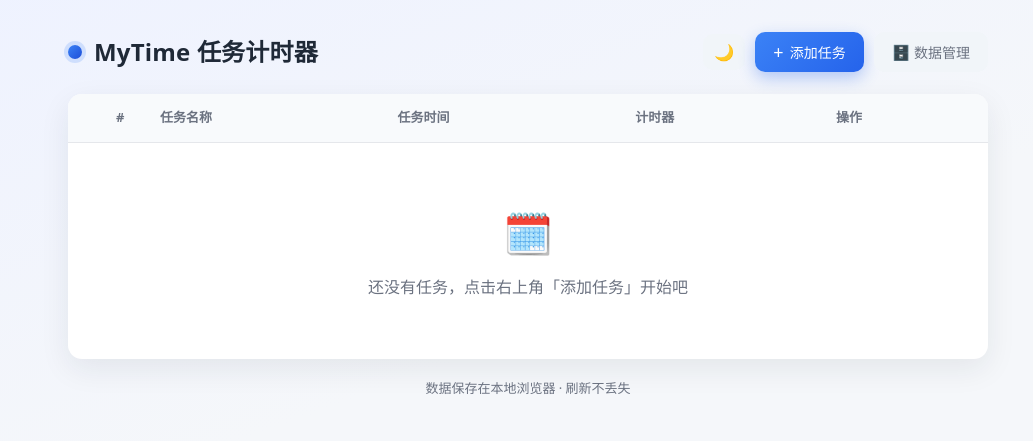
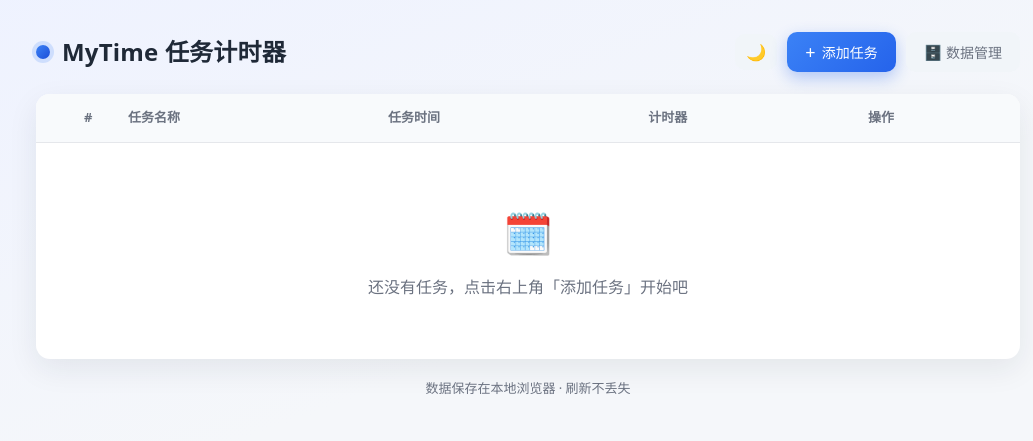
Before and after one commit to broykren666/MyTime, a plain HTML site: page public/index.html in a window 1280 px wide. Shown: the whole page, without its empty margins (112-1145 px from the left). Drawn offline with Linux system fonts and the light colour scheme.

Commit message:
修改主体显示宽度到1024px

```diff
--- a/public/styles.css
+++ b/public/styles.css
@@ -54,7 +54,7 @@ body {
 }
 
 .app {
-  max-width: 960px;
+  max-width: 1024px;
   margin: 0 auto;
   padding: 32px 20px 40px;
 }
```
